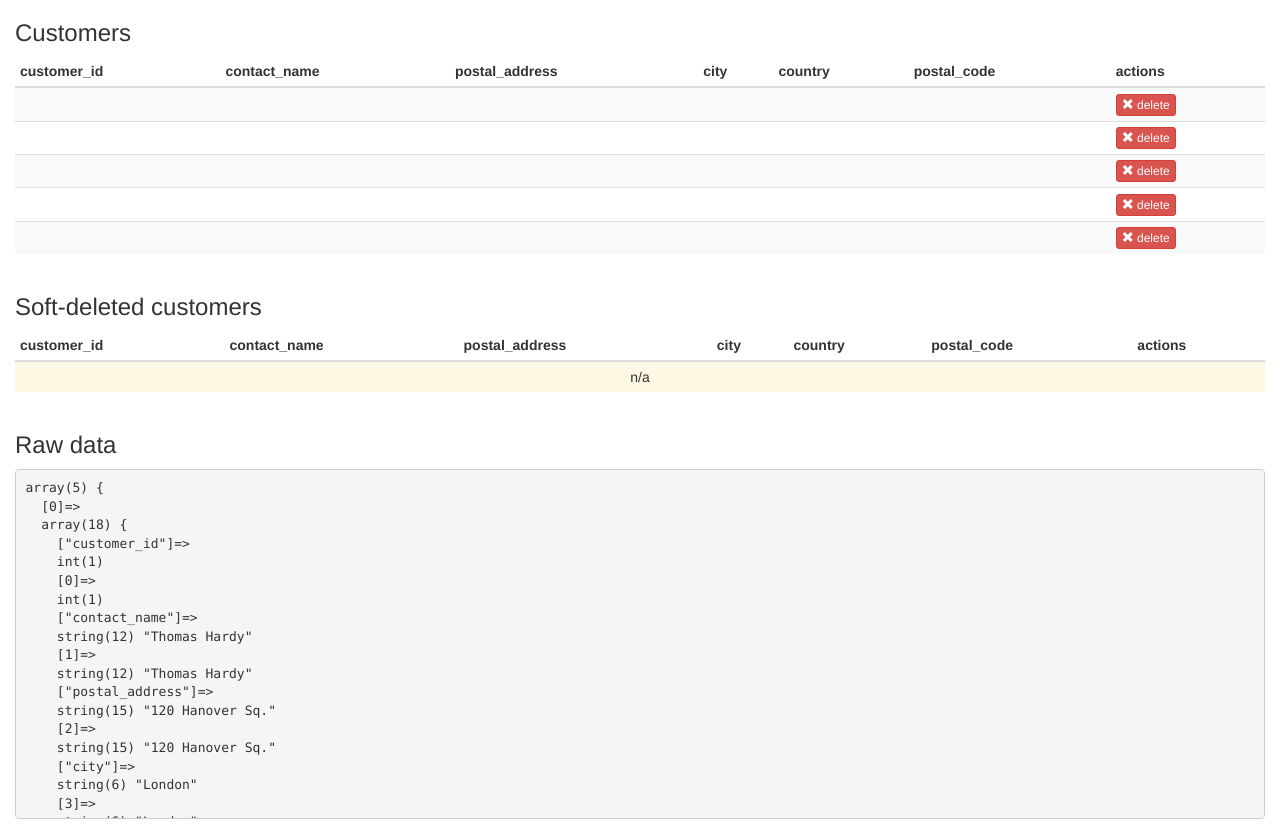
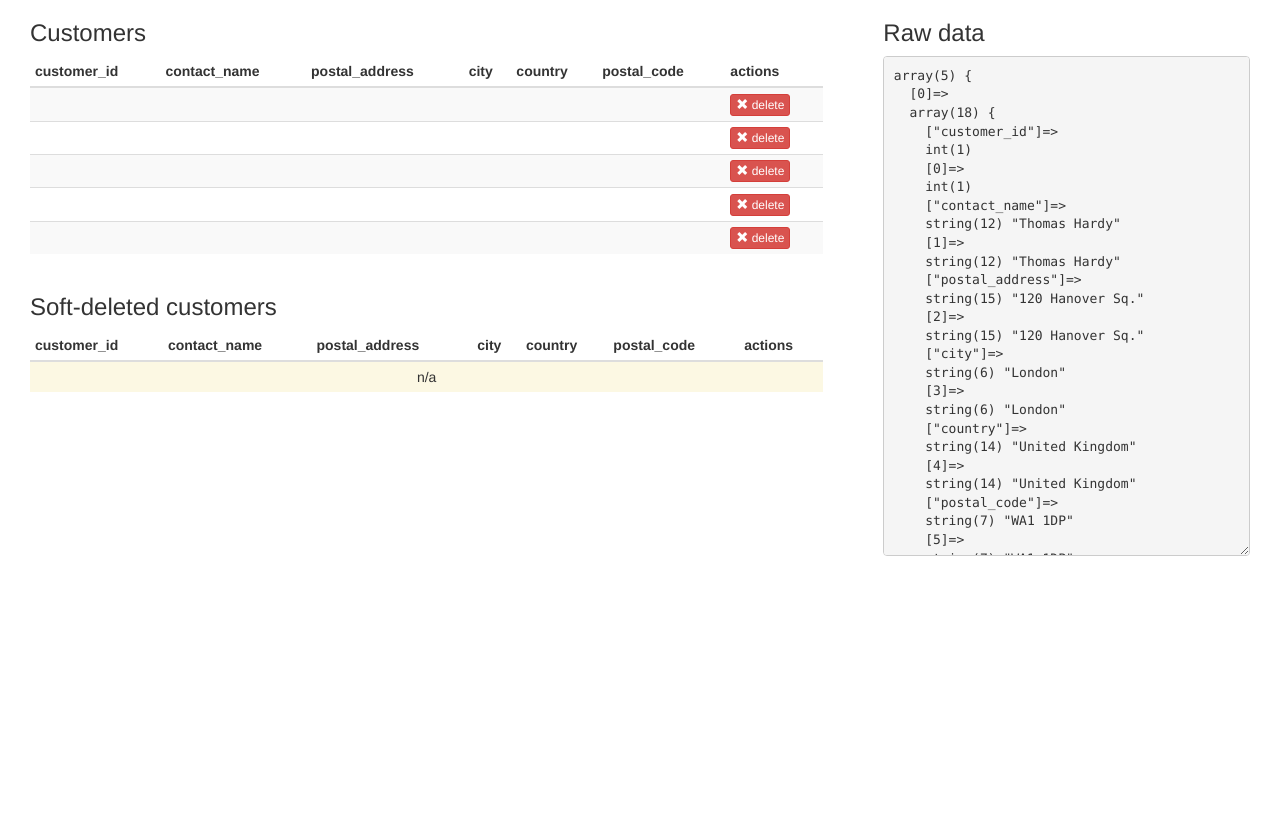
Before and after one commit to AlfredoRamos/pdodb, a PHP site: page / in a window 1280 px wide. After the commit the page ends 556 px from the top, so only its background shows below. Run offline with PHP 8.4, Linux system fonts and the light colour scheme; data that the repository does not hold is empty; a stand-in replaces the project's code that opens the database connection.

Commit message:
Update example HTML structure

```diff
--- a/example/index.php
+++ b/example/index.php
@@ -50,13 +50,14 @@ if (isset($_GET['a'])) {
     	<meta name="viewport" content="width=device-width, initial-scale=1">
 		<title>PDODb Demo</title>
 		<link rel="stylesheet" href="https://maxcdn.bootstrapcdn.com/bootstrap/3.3.5/css/bootstrap.min.css">
-		<style>#raw_data{max-height: 350px; overflow: auto;}</style>
+		<style>#raw_data{min-height: 300px; max-height: 500px; overflow: auto; resize: vertical;}</style>
 	</head>
 	<body>
 
 		<div class="container-fluid">
 			<div class="row">
 
+				<div class="col-md-8">
 					<div class="col-md-12">
 						<h3>Customers</h3>
 						<div class="table-responsive">
@@ -144,15 +145,17 @@ if (isset($_GET['a'])) {
 							</table>
 						</div>
 					</div>
+				</div>
+
+				<div class="col-md-4">
+					<div class="col-md-12">
+						<h3>Raw data</h3>
+						<pre id="raw_data"><code><?php var_dump($customer->get_raw_data()); ?></code></pre>
+					</div>
+				</div>
 
 			</div>
 		</div>
 
-		<div class="col-md-12">
-			<h3>Raw data</h3>
-			<pre id="raw_data"><code><?php var_dump($customer->get_raw_data()); ?></code></pre>
-		</div>
-
-
 	</body>
 </html>
```
Lines whose indentation alone changed are shown as unchanged.
